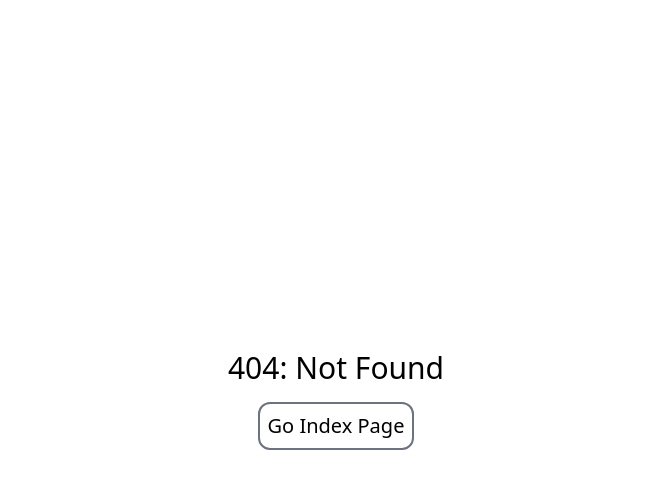
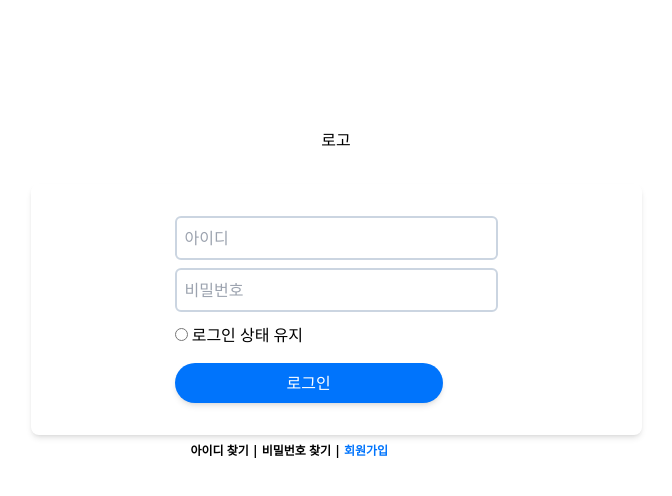
Before and after one commit to KlaytnTicket/klay-ticketing, a Next.js app: page /login in a window 1280 px wide. Before the commit this address had no page. Shown: the top 496 px of the page, without its empty margins (304-976 px from the left). Built offline with nearby package versions, Linux system fonts and the light colour scheme.

Commit message:
로그인 관련

```diff
--- /dev/null
+++ b/pages/api/accounts/login.js
@@ -0,0 +1,42 @@
+import { Client } from "pg";
+
+export default async function (req, res){
+  if(req.method === 'POST'){
+		const {userID, userPSW} = req.body;
+
+		const client = new Client({
+			host: process.env.DB_HOST,
+			database: process.env.DB_NAME,
+			port: process.env.DB_PORT,
+			user: process.env.DB_USER,
+			password: process.env.DB_PASSWORD,
+		});
+
+
+		try {
+			await client.connect();
+			const query = `
+				SELECT * FROM "USER"
+        WHERE "USER_ID" = $1
+        AND "USER_PSW" = $2
+        AND "ENABLE" = true
+			`;
+			const values = [userID, userPSW];
+			const result = await client.query(query, values);
+			await client.end();
+
+			if(result.rows.length > 0){
+				const user = result.rows[0];
+				res.status(200).json({message: '로그인 성공', user: {userID: user.USER_ID, nickname: user.USER_NICKNAME}});
+			} else {
+				res.status(401).json({message: '유효하지 않은 값'});
+			}
+		} catch (error) {
+			console.error(error);
+			res.status(500).json({ message: '내부 서버 에러' });
+		}
+	} else {
+		res.setHeader('Allow', ['POST']);
+		res.status(405).end(`메서드 ${req.method}는 허용되지 않음`);
+	}
+}
--- /dev/null
+++ b/pages/login.jsx
@@ -0,0 +1,96 @@
+import axios from "axios";
+import Head from "next/head";
+import Link from "next/link";
+import { useRouter } from "next/router";
+import { useState } from "react";
+
+export default function Login() {
+  const [userID, setUserID] = useState('');
+  const [userPSW, setUserPSW] = useState('');
+  const [error, setError] = useState('');
+  const router = useRouter();
+
+  const handleSubmit = async(event) =>{
+    event.preventDefault();
+
+    if(!userID || !userPSW){
+      alert("아이디 또는 비번을 입력하지 않았다.");
+    }
+
+    try {
+      const res = await axios.post(
+        '/api/accounts/login',
+        {userID: userID, userPSW: userPSW}
+      );
+
+      if(res.status === 200){
+        localStorage.setItem('user', JSON.stringify(res.data.user));
+        router.push('/mainpage');
+      }
+    } catch(error){
+      setError('로그인 실패. 당신의 인증 값을 다시 확인해주세요.');
+    }
+  };
+
+  return (
+    <div className="bg-white">
+      <Head>
+        <title>로그인</title>
+      </Head>
+
+      {/* 로고 */}
+		  <header>
+        <div className="container mx-auto flex justify-center
+        mt-32">
+          <Link href="/mainpage">로고</Link>
+        </div>
+      </header>
+
+      {/* 로그인 폼 */}
+      <main className="min-h-screen flex mt-8 justify-center">
+        <div className="items-center">
+          <div className="shadow-md p-8 rounded-lg px-36 ">
+            <form onSubmit={handleSubmit}>
+              <input
+                type="text"
+                value={userID}
+                onChange={(e)=>setUserID(e.target.value)}
+                required
+                placeholder="아이디"
+                className="border-slate-300 border-2
+                rounded-md pr-20 pl-2 py-2"
+              /><br />
+              <input
+                type="password"
+                value={userPSW}
+                onChange={(e)=>setUserPSW(e.target.value)}
+                required
+                placeholder="비밀번호"
+                className="border-slate-300 border-2
+                rounded-md pr-20 pl-2 py-2 mt-2"
+              />
+              <br />
+              <input type="radio"
+                className="mt-4"
+              /><label> 로그인 상태 유지</label>
+              <br />
+              {error && <p>{error}</p>}
+              <button
+                className="py-2 px-28 mt-4
+                bg-custom-blue text-white
+                font-light rounded-full shadow-md"
+              >로그인</button>
+            </form>
+          </div>
+
+          <div className="font-bold text-xs ml-40 mt-2">
+            <Link href="/registerSearch">아이디 찾기</Link> |
+            <Link href="/registerSearch/resetpsw"> 비밀번호 찾기</Link> |
+            <Link href="/signup"
+              className="text-custom-blue"> 회원가입</Link>
+          </div>
+        </div>
+      </main>
+    </div>
+  );
+}
```
